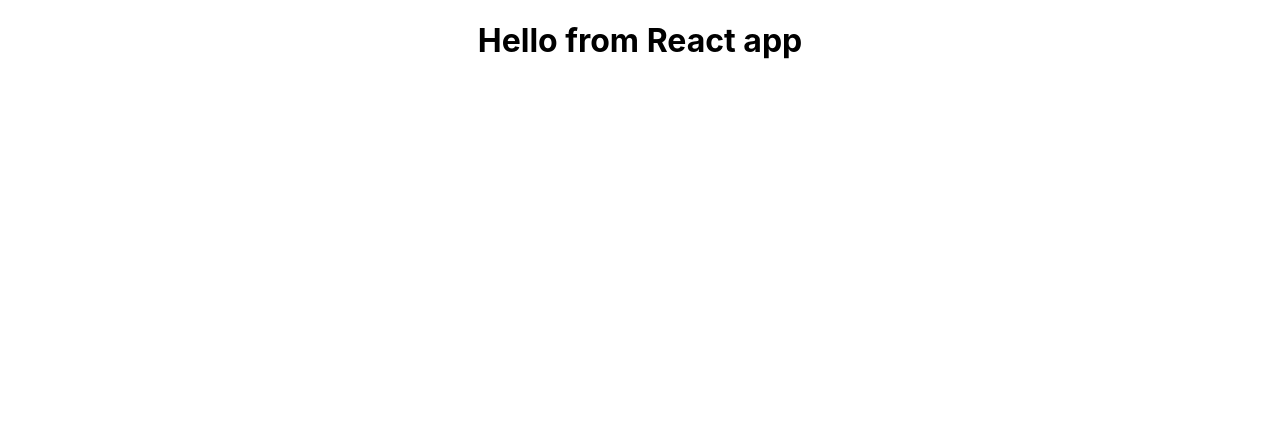
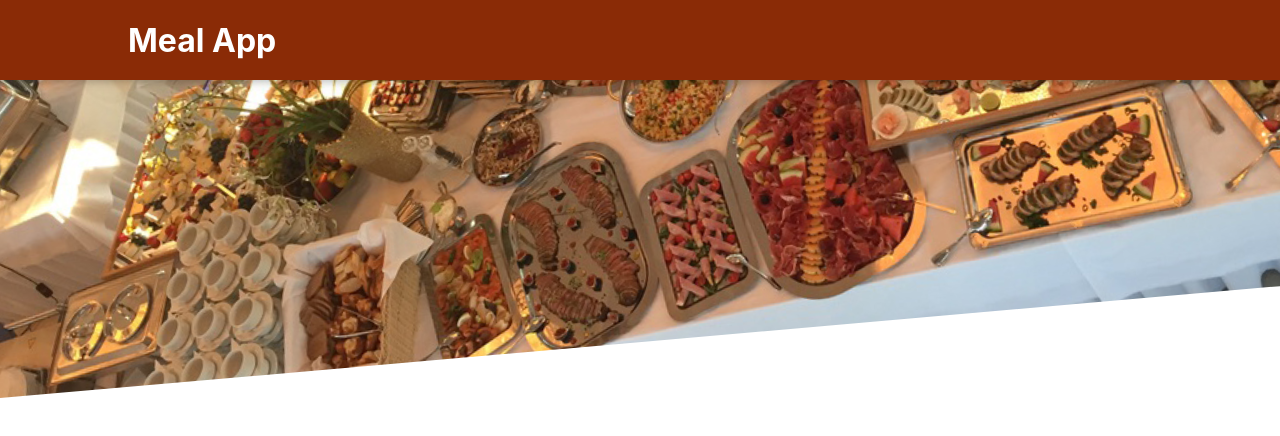
Before and after one commit to urke90/food-order-react, a React (Create React App) app: page / in a window 1280 px wide. Shown: the top 436 px of the page. Built offline with nearby package versions, Linux system fonts and the light colour scheme.

Commit message:
added header component

```diff
--- a/src/App.css
+++ /dev/null
@@ -1,38 +0,0 @@
-.App {
-  text-align: center;
-}
-
-.App-logo {
-  height: 40vmin;
-  pointer-events: none;
-}
-
-@media (prefers-reduced-motion: no-preference) {
-  .App-logo {
-    animation: App-logo-spin infinite 20s linear;
-  }
-}
-
-.App-header {
-  background-color: #282c34;
-  min-height: 100vh;
-  display: flex;
-  flex-direction: column;
-  align-items: center;
-  justify-content: center;
-  font-size: calc(10px + 2vmin);
-  color: white;
-}
-
-.App-link {
-  color: #61dafb;
-}
-
-@keyframes App-logo-spin {
-  from {
-    transform: rotate(0deg);
-  }
-  to {
-    transform: rotate(360deg);
-  }
-}
--- a/src/App.js
+++ b/src/App.js
@@ -1,11 +1,11 @@
-import "./App.css";
+import Header from './components/Layout/Header';
 
 function App() {
-  return (
-    <div className="App">
-      <h1>Hello from React app</h1>
-    </div>
-  );
+    return (
+        <div className="App">
+            <Header />
+        </div>
+    );
 }
 
 export default App;
--- /dev/null
+++ b/src/components/Layout/Header.js
@@ -0,0 +1,20 @@
+import React, { Fragment } from 'react';
+
+import mealsImg from '../../assets/meals.jpg';
+import classes from './Header.module.css';
+
+const Header = () => {
+    return (
+        <Fragment>
+            <header className={classes.header}>
+                <h1>Meal App</h1>
+                <button>Cart</button>
+            </header>
+            <div className={classes['main-image']}>
+                <img src={mealsImg} alt="Order your food" />
+            </div>
+        </Fragment>
+    );
+};
+
+export default Header;
--- /dev/null
+++ b/src/components/Layout/Header.module.css
@@ -0,0 +1,29 @@
+.header {
+  position: fixed;
+  top: 0;
+  left: 0;
+  width: 100%;
+  height: 5rem;
+  background-color: #8a2b06;
+  color: white;
+  display: flex;
+  justify-content: space-between;
+  align-items: center;
+  padding: 0 10%;
+  box-shadow: 0 2px 8px rgba(0, 0, 0, 0.25);
+  z-index: 10;
+}
+
+.main-image {
+  width: 100%;
+  height: 25rem;
+  z-index: 0;
+  overflow: hidden;
+}
+
+.main-image img {
+  width: 110%;
+  height: 100%;
+  object-fit: cover;
+  transform: rotateZ(-5deg) translateY(-4rem) translateX(-1rem);
+}
```
Also changed, not shown: src/assets/meals.jpg (added), 1 other file (tests, documents, lock files or other folders).
